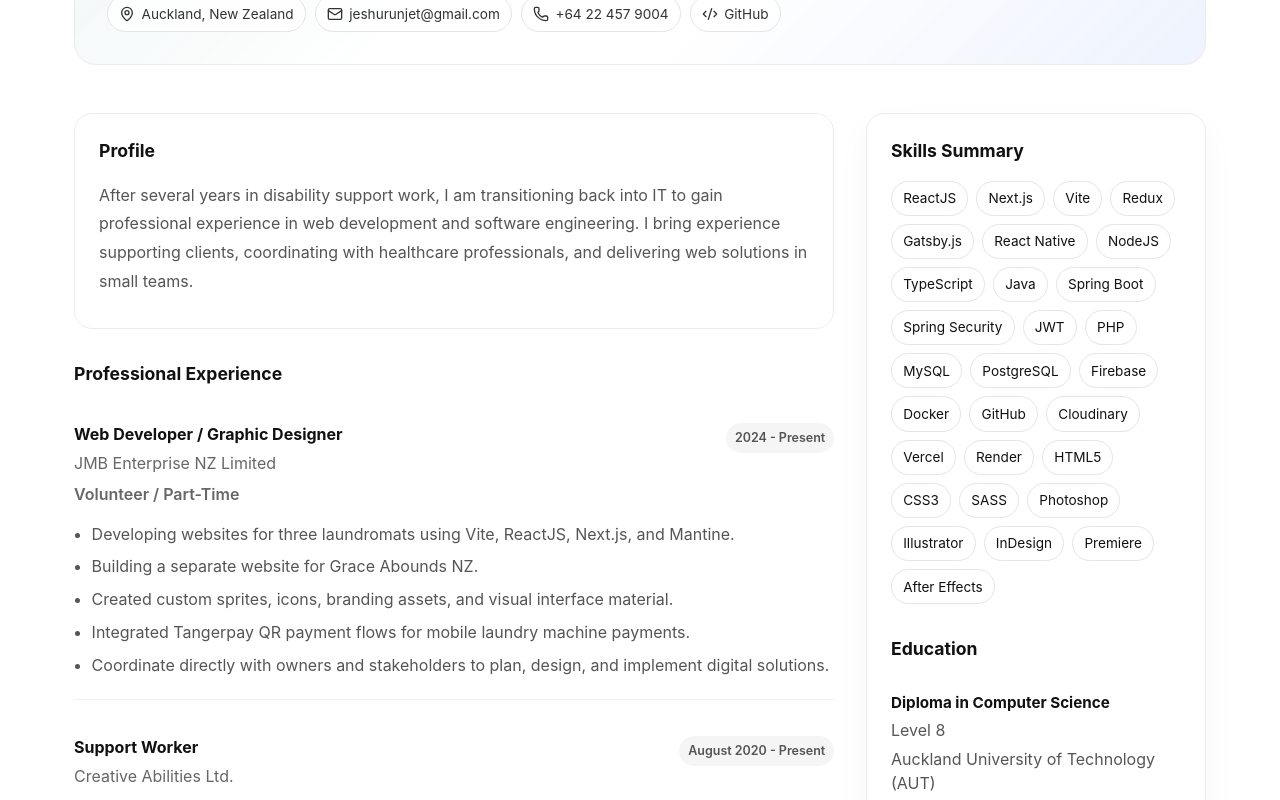
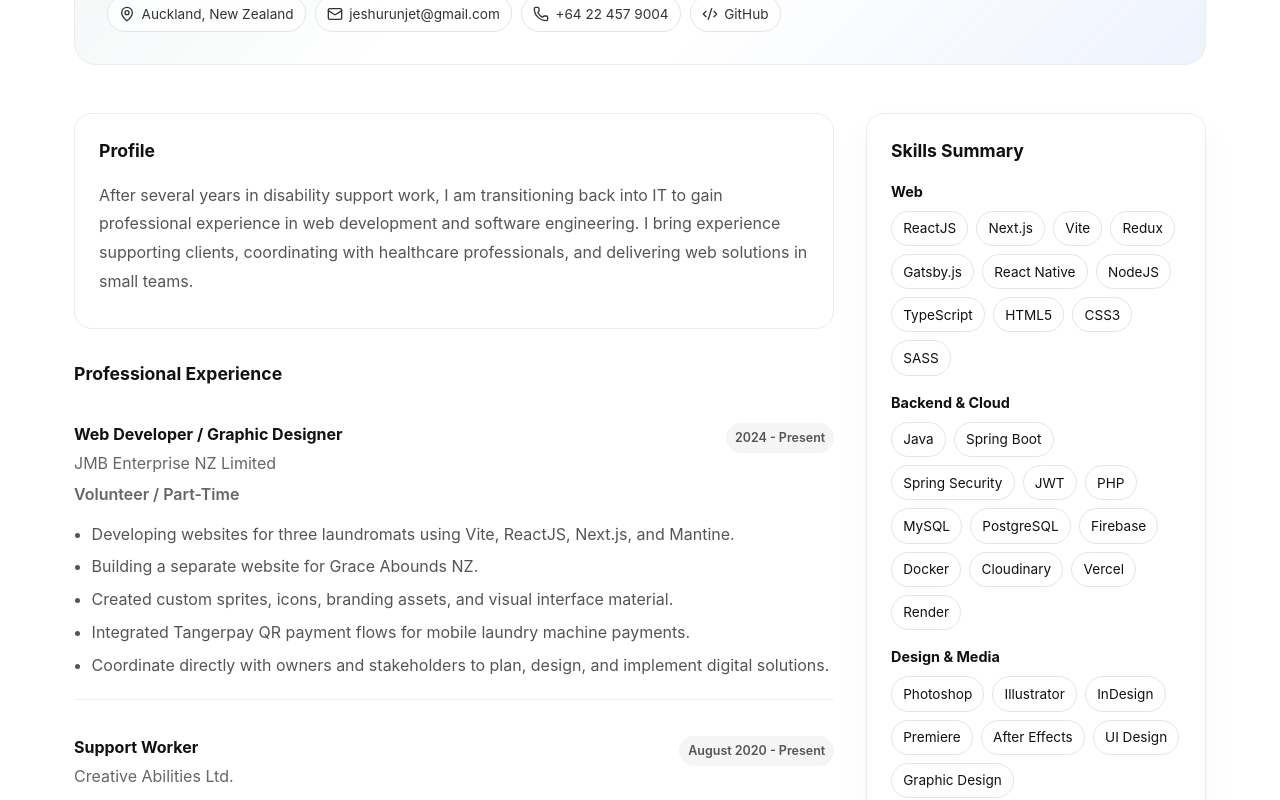
Before and after one commit to jeshurunjet/gallery-portfolio, a React (Vite) app in the folder frontend/: page /resume in a window 1280 px wide. Shown: the part 380-1180 px from the top of the page. Built offline with nearby package versions, Linux system fonts and the light colour scheme; no server answers.

Commit message:
fixed mobile bug for the recent pages

```diff
--- a/frontend/src/index.css
+++ b/frontend/src/index.css
@@ -2231,7 +2231,12 @@ main {
   align-items: start;
 }
 
-.resume-main,
+.resume-main {
+  display: flex;
+  flex-direction: column;
+  gap: 2rem;
+}
+
 .resume-sidebar {
   display: flex;
   flex-direction: column;
@@ -2258,6 +2263,23 @@ main {
   display: flex;
   flex-wrap: wrap;
   gap: 0.5rem;
+}
+
+.skill-group-list {
+  display: flex;
+  flex-direction: column;
+  gap: 1rem;
+}
+
+.skill-group {
+  display: flex;
+  flex-direction: column;
+  gap: 0.55rem;
+}
+
+.skill-group h3 {
+  color: #111;
+  font-size: 0.9rem;
 }
 
 .skill-list span {
@@ -2313,6 +2335,10 @@ main {
     gap: 1.5rem;
   }
 
+  .resume-skills-section {
+    order: 2;
+  }
+
   .resume-contact-row a,
   .resume-contact-row span {
     flex: 1 1 calc(50% - 0.55rem);
@@ -2333,7 +2359,7 @@ main {
   }
 
   .resume-header h1 {
-    font-size: 2.35rem;
+    font-size: 2.15rem;
   }
 
   .resume-header p,
@@ -2370,7 +2396,7 @@ main {
 
   .resume-main,
   .resume-sidebar {
-    gap: 1.25rem;
+    gap: 1rem;
   }
 
   .resume-section {
@@ -2404,6 +2430,14 @@ main {
     gap: 0.4rem;
   }
 
+  .skill-group-list {
+    gap: 0.85rem;
+  }
+
+  .skill-group {
+    gap: 0.45rem;
+  }
+
   .skill-list span {
     padding: 0.35rem 0.55rem;
     font-size: 0.78rem;
@@ -2412,7 +2446,7 @@ main {
 
 @media (max-width: 420px) {
   .resume-header h1 {
-    font-size: 2rem;
+    font-size: 1.9rem;
   }
 
   .resume-contact-row a,
--- a/frontend/src/pages/ResumePage.tsx
+++ b/frontend/src/pages/ResumePage.tsx
@@ -25,7 +25,10 @@ const contactLinks = [
   },
 ];
 
-const skills = [
+const skillGroups = [
+  {
+    title: "Web",
+    skills: [
       "ReactJS",
       "Next.js",
       "Vite",
@@ -34,6 +37,14 @@ const skills = [
       "React Native",
       "NodeJS",
       "TypeScript",
+      "HTML5",
+      "CSS3",
+      "SASS",
+    ],
+  },
+  {
+    title: "Backend & Cloud",
+    skills: [
       "Java",
       "Spring Boot",
       "Spring Security",
@@ -43,18 +54,23 @@ const skills = [
       "PostgreSQL",
       "Firebase",
       "Docker",
-  "GitHub",
       "Cloudinary",
       "Vercel",
       "Render",
-  "HTML5",
-  "CSS3",
-  "SASS",
+    ],
+  },
+  {
+    title: "Design & Media",
+    skills: [
       "Photoshop",
       "Illustrator",
       "InDesign",
       "Premiere",
       "After Effects",
+      "UI Design",
+      "Graphic Design",
+    ],
+  },
 ];
 
 const experience = [
@@ -221,11 +237,18 @@ function ResumePage() {
         </div>
 
         <aside className="resume-sidebar">
-          <section>
+          <section className="resume-skills-section">
             <h2>Skills Summary</h2>
+            <div className="skill-group-list">
+              {skillGroups.map((group) => (
+                <div className="skill-group" key={group.title}>
+                  <h3>{group.title}</h3>
                   <div className="skill-list">
-              {skills.map((skill) => (
+                    {group.skills.map((skill) => (
                       <span key={skill}>{skill}</span>
+                    ))}
+                  </div>
+                </div>
               ))}
             </div>
           </section>
```
Lines whose indentation alone changed are shown as unchanged.
